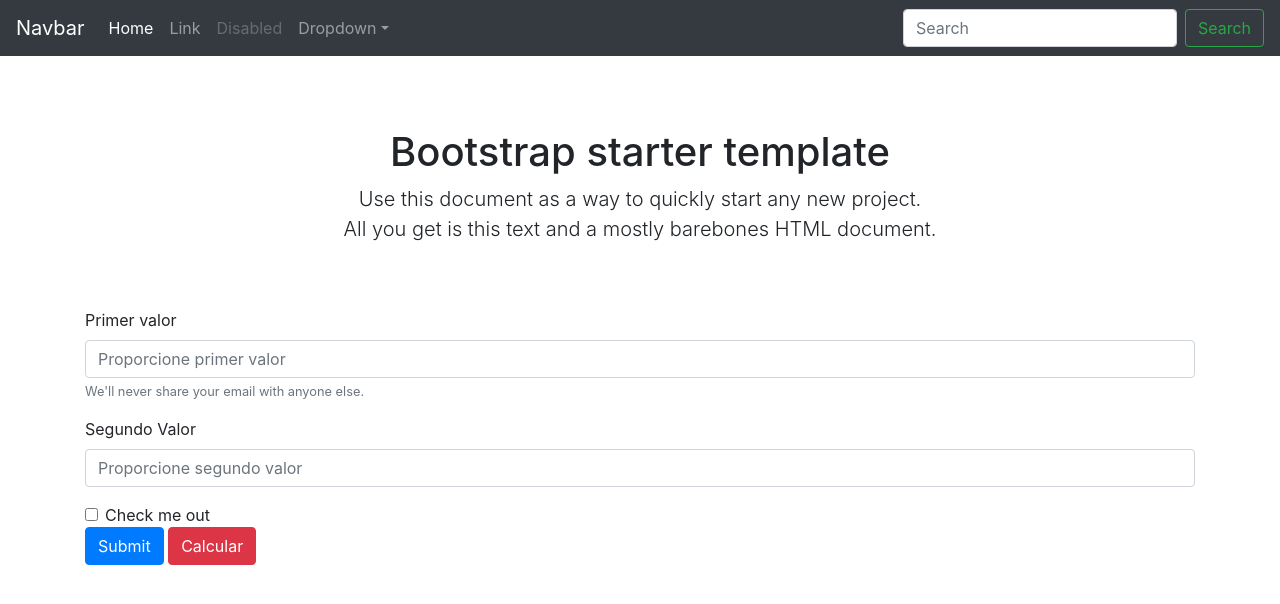
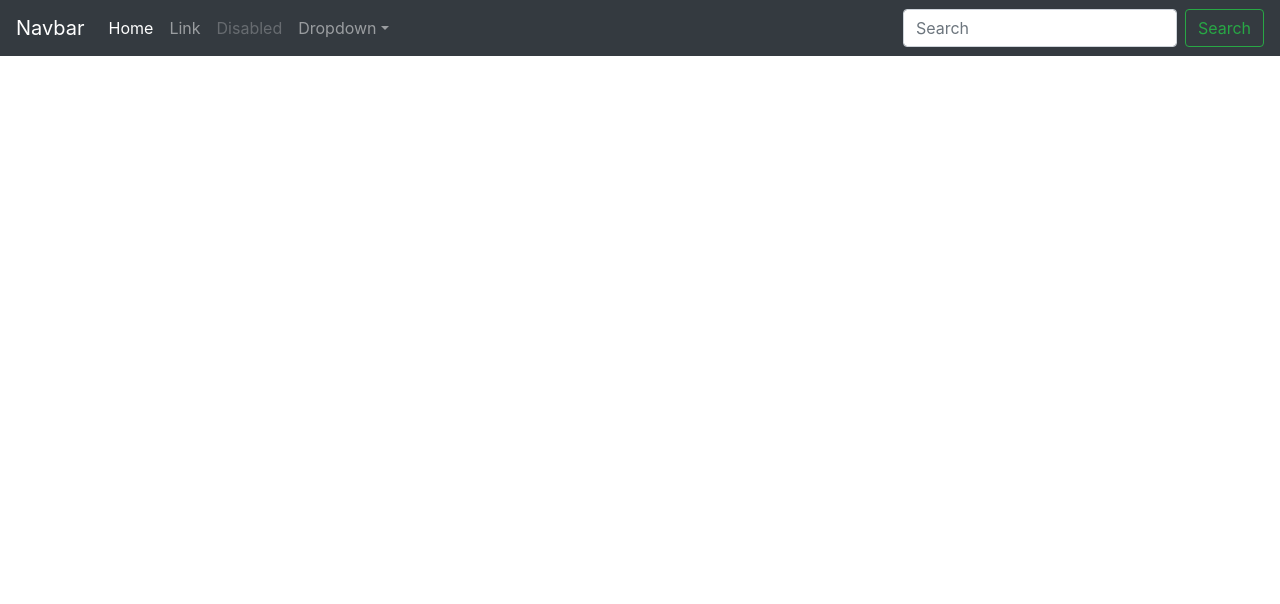
Before and after one commit to ProfVillegas/DAW-Multimedia, a PHP site: page / in a window 1280 px wide. Shown: the top 604 px of the page. Run offline with PHP 8.4, Linux system fonts and the light colour scheme.

Commit message:
actualizar

```diff
--- a/Parcial3/ejemplo06/index.php
+++ b/Parcial3/ejemplo06/index.php
@@ -63,26 +63,9 @@
 
     <main role="main" class="container">
 
-        <div class="starter-template">
-            <h1>Bootstrap starter template</h1>
-            <p class="lead">Use this document as a way to quickly start any new project.<br> All you get is this text and a mostly barebones HTML document.</p>
-        </div>
+
         <form action="calcular.php" method="get" enctype="multipart/form-data">
-          <div class="form-group">
-            <label for="exampleInputA1">Primer valor</label>
-            <input type="number" name="a" class="form-control" id="exampleInputA1" aria-describedby="AHelp" placeholder="Proporcione primer valor">
-            <small id="AHelp" class="form-text text-muted">We'll never share your email with anyone else.</small>
-          </div>
-          <div class="form-group">
-            <label for="exampleInputB1">Segundo Valor</label>
-            <input type="number" name="b" class="form-control" id="exampleInputB1" placeholder="Proporcione segundo valor">
-          </div>
-          <div class="form-check">
-            <input type="checkbox" class="form-check-input" id="exampleCheck1">
-            <label class="form-check-label" for="exampleCheck1">Check me out</label>
-          </div>
-          <button type="submit" class="btn btn-primary">Submit</button>
-           <a href="#" id="calcular" class="btn btn-danger">Calcular</a>
+
         </form>
 
     </main>
```
